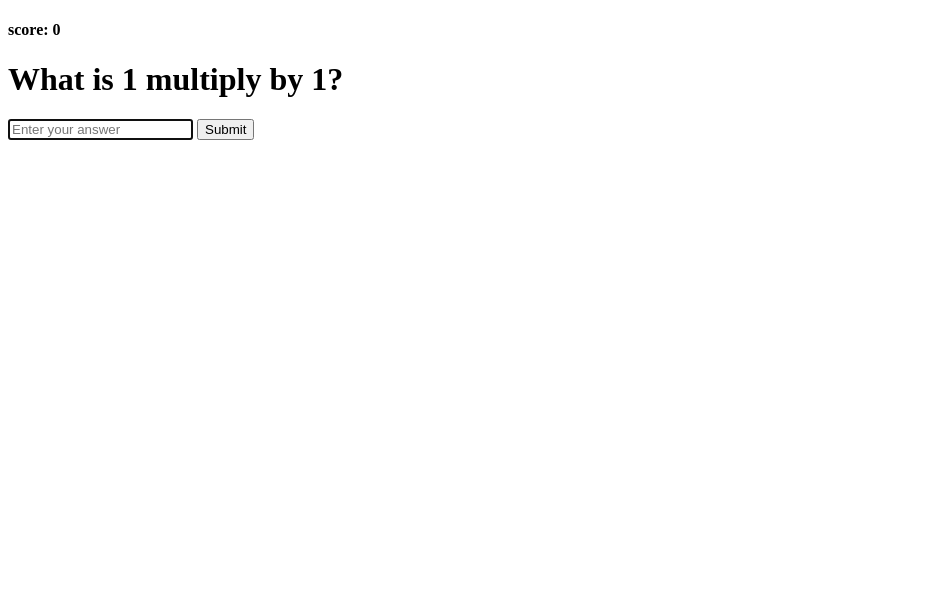
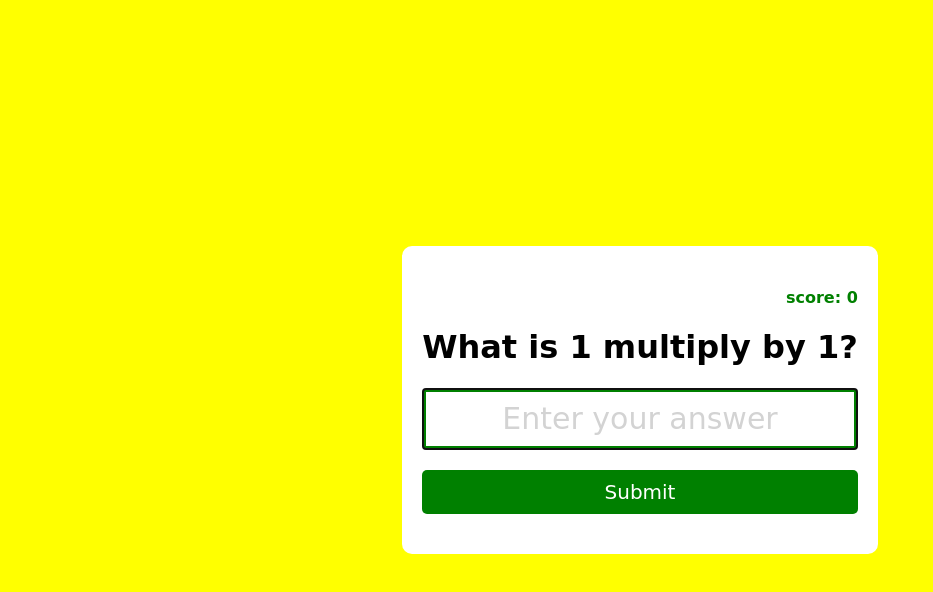
Before and after one commit to Mohamed-Tarig/multiplication-app, a plain HTML site: page index.html in a window 1280 px wide. Shown: the whole page, without its empty margins (0-933 px from the left). Drawn offline with Linux system fonts and the light colour scheme.

Commit message:
Add style for page

```diff
--- a/index.html
+++ b/index.html
@@ -4,6 +4,7 @@
     <meta charset="UTF-8">
     <meta name="viewport" content="width=device-width, initial-scale=1.0">
     <title>Multiplication App</title>
+    <link rel="stylesheet" href="style.css">
 </head>
 <body>
     <form class="form" id="form">
--- /dev/null
+++ b/style.css
@@ -0,0 +1,56 @@
+body{
+    margin: 0;
+    display: flex;
+    justify-content: center;
+    height: 100vh;
+    align-items: center;
+    text-align: center;
+    background-color: yellow;
+    font-family: cursive;
+}
+
+.form{
+    background-color: white;
+    padding: 20px;
+    border-radius: 10px;
+    margin: 10px;
+}
+
+.input{
+    display: block;
+    width: 100%;
+    box-sizing: border-box;
+    font-size: 30px;
+    text-align: center;
+    padding: 10px;
+    border: solid 4px green;
+    color: green;
+}
+
+.input::placeholder{
+    color: lightgray;
+    font-family: cursive;
+}
+
+.btn{
+    background-color: green;
+    color: white;
+    border: none;
+    display: block;
+    width: 100%;
+    padding: 10px;
+    font-size: 20px;
+    font-family: cursive;
+    margin: 20px 0;
+    border-radius: 5px;
+    cursor: pointer;
+}
+
+.btn:hover{
+    filter: brightness(0.9);
+}
+
+.score{
+    color: green;
+    text-align: right;
+}
```
